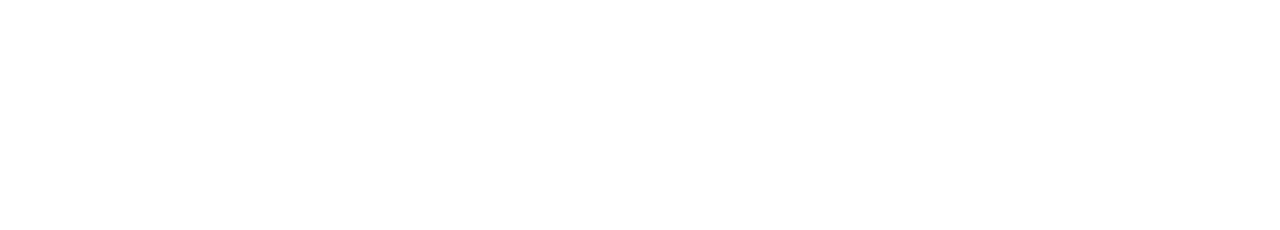
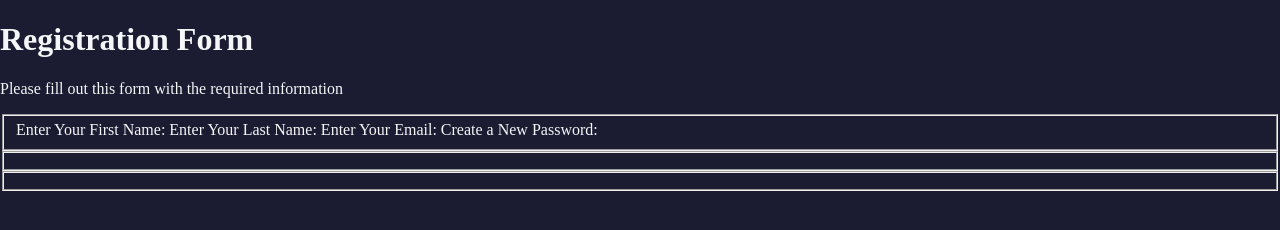
Before and after one commit to leshec/webdev, a plain HTML site: page 4_HTMLforms/index.html in a window 1280 px wide. Drawn offline with Linux system fonts and the light colour scheme.

Commit message:
TODO step16 onward

```diff
--- a/4_HTMLforms/index.html
+++ b/4_HTMLforms/index.html
@@ -1 +1,23 @@
-<!--- TODO  --->
+<!--- TODO step 16 onwards--->
+<!DOCTYPE html>
+<html lang="en">
+  <head>
+    <meta charset="UTF-8">
+    <title>Registration Form</title>
+    <link rel="stylesheet" href="styles.css" />
+  </head>
+  <body>
+    <h1>Registration Form</h1>
+    <p>Please fill out this form with the required information</p>
+    <form method="post" action='https://register-demo.freecodecamp.org'>
+      <fieldset>
+        <label>Enter Your First Name:</label>
+        <label>Enter Your Last Name:</label>
+        <label>Enter Your Email:</label>
+        <label>Create a New Password:</label>
+      </fieldset>
+      <fieldset></fieldset>
+      <fieldset></fieldset>
+    </form>
+  </body>
+</html>
--- a/4_HTMLforms/styles.css
+++ b/4_HTMLforms/styles.css
@@ -1 +1,8 @@
-/* TODO */
+/* TODO step 16...*/
+body {
+  width: 100%;
+  height: 100vh;
+  margin: 0;
+  background-color: #1b1b32;
+  color: #f5f6f7;
+}
```
